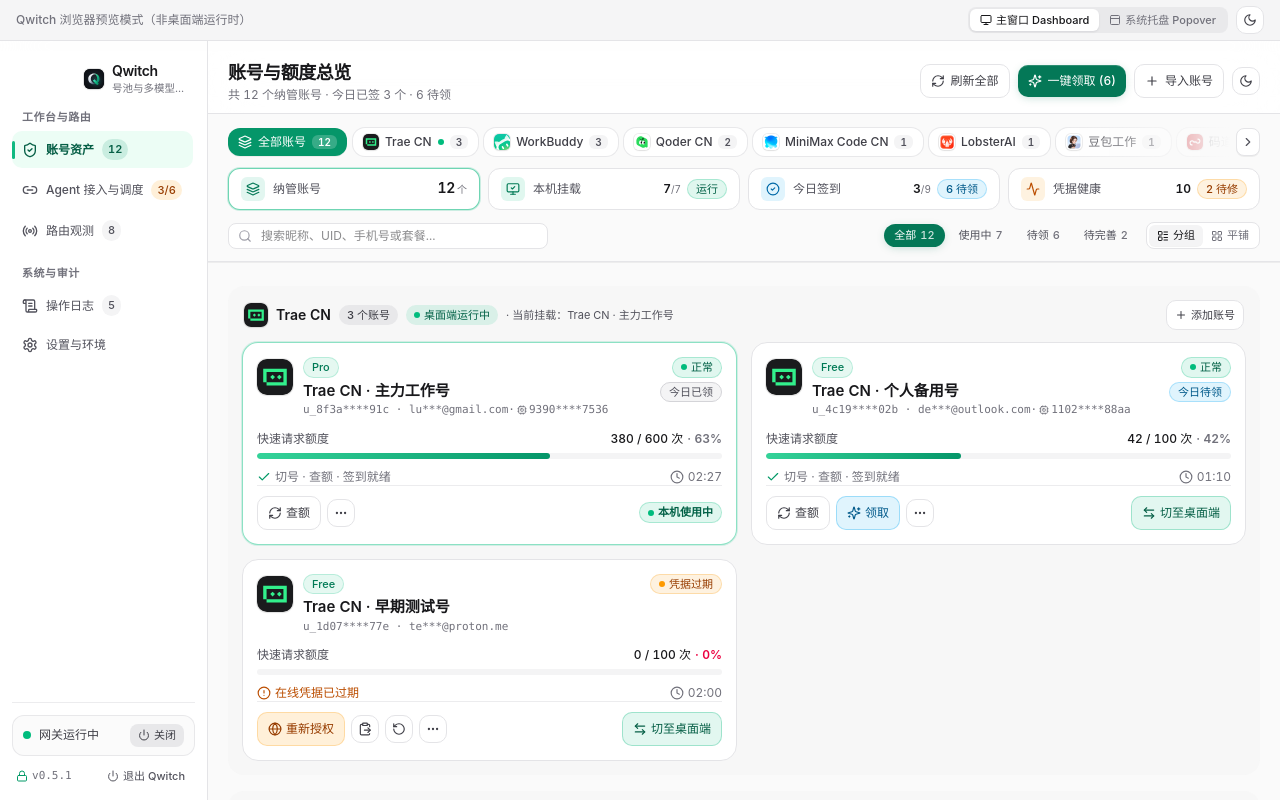
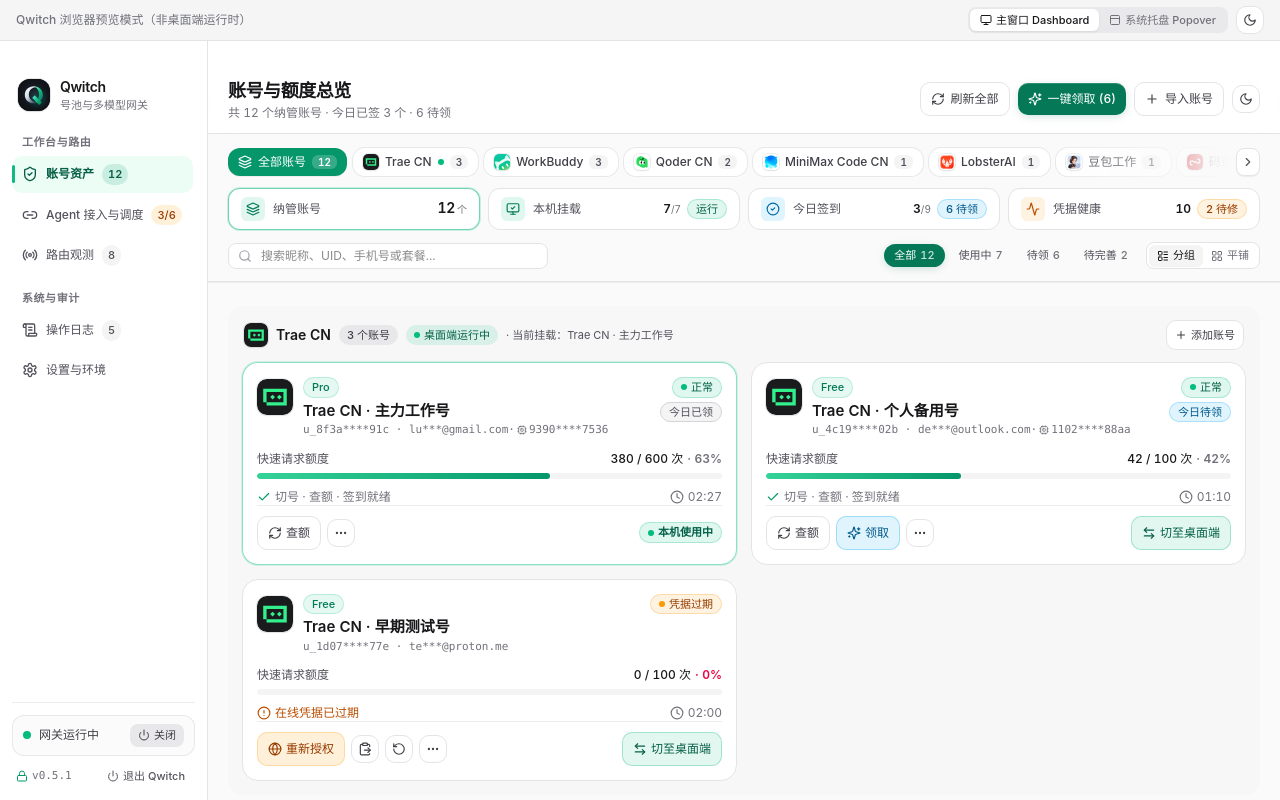
Before and after one commit to LuckyOneTwoThree/Qwitch, a React (Vite) app: page / in a window 1280 px wide. Built offline with nearby package versions, Linux system fonts and the light colour scheme.

Commit message:
style(ui): 参考 dsh 首页布局——去掉 10px 细条，改为顶部 36px 贯穿全宽的拖拽区（红黄绿悬浮、品牌在下方、右侧头部对齐），整条双击最大化/还原；侧栏分割线贯通到顶；右侧顶区背景与头部一致

```diff
--- a/src/pages/Dashboard.tsx
+++ b/src/pages/Dashboard.tsx
@@ -520,29 +520,24 @@ export function Dashboard() {
     logScope === "archived" ? logStats.archivedCount : logStats.activeCount;
 
   return (
-    <div className="flex h-full flex-col overflow-hidden bg-zinc-50 text-zinc-900 dark:bg-zinc-950 dark:text-zinc-100">
-      {/* 统一标题栏拖拽区：贯穿左右整条，红黄绿悬浮其上；双击=最大化/还原 */}
+    <div className="relative flex h-full overflow-hidden bg-zinc-50 text-zinc-900 dark:bg-zinc-950 dark:text-zinc-100">
+      {/* 顶部 36px 拖拽区：贯穿全宽（红黄绿悬浮其上），整条可拖动、双击最大化/还原 */}
       <div
         data-tauri-drag-region
         onDoubleClick={onTitleBarDoubleClick}
-        className="flex h-[10px] shrink-0 bg-white/85 backdrop-blur-xl dark:bg-zinc-900/70"
+        className="absolute inset-x-0 top-0 z-50 flex h-9"
       >
-        {/* 左侧分割线贯穿到窗口顶部（与侧栏右边框对齐）；同样支持双击最大化 */}
-        <div
-          data-tauri-drag-region
-          onDoubleClick={onTitleBarDoubleClick}
-          className="w-52 shrink-0 border-r border-zinc-200 dark:border-zinc-800"
-        />
+        <div className="pointer-events-none w-52 shrink-0" />
+        <div className="pointer-events-none flex-1 bg-white/85 backdrop-blur-xl dark:bg-zinc-900/70" />
       </div>
-      <div className="flex min-h-0 flex-1 overflow-hidden">
-      <aside className="flex h-full w-52 shrink-0 flex-col border-r border-zinc-200 bg-white px-3 pb-3 pt-2 dark:border-zinc-800 dark:bg-zinc-900">
+      <aside className="flex h-full w-52 shrink-0 flex-col border-r border-zinc-200 bg-white px-3 pb-3 pt-9 dark:border-zinc-800 dark:bg-zinc-900">
         <div className="flex min-h-0 flex-1 flex-col justify-between">
         <div className="overflow-y-auto pr-0.5">
-          <div data-tauri-drag-region onDoubleClick={onTitleBarDoubleClick} className="mb-3 flex items-center gap-2 pl-[72px] pr-1 pt-0.5">
-            <QwitchLogo size="sm" />
+          <div className="mb-5 flex items-center gap-2.5 px-1.5">
+            <QwitchLogo size="md" />
             <div className="min-w-0">
               <div className="text-sm font-semibold tracking-tight">Qwitch</div>
-              <div className="truncate text-[10.5px] text-zinc-500 dark:text-zinc-400">
+              <div className="truncate text-[11px] text-zinc-500 dark:text-zinc-400">
                 号池与多模型网关
               </div>
             </div>
@@ -768,7 +763,7 @@ export function Dashboard() {
       </aside>
 
       <div className="@container flex min-h-0 min-w-0 flex-1 flex-col overflow-hidden">
-        <header className="z-20 flex shrink-0 flex-nowrap items-center justify-between gap-3 border-b border-zinc-200 bg-white/85 px-5 pt-2 pb-2.5 backdrop-blur-xl dark:border-zinc-800 dark:bg-zinc-900/70">
+        <header className="z-20 flex shrink-0 flex-nowrap items-center justify-between gap-3 border-b border-zinc-200 bg-white/85 px-5 pt-9 pb-3 backdrop-blur-xl dark:border-zinc-800 dark:bg-zinc-900/70">
           <div className="flex min-w-0 flex-1 items-center gap-2.5">
             {activeToolFilter && <ToolBrandIcon toolId={activeToolFilter} size="sm" decorative />}
             <div className="min-w-0">
@@ -1585,7 +1580,6 @@ export function Dashboard() {
           }
         }}
       />
-      </div>
     </div>
   );
 }
```
